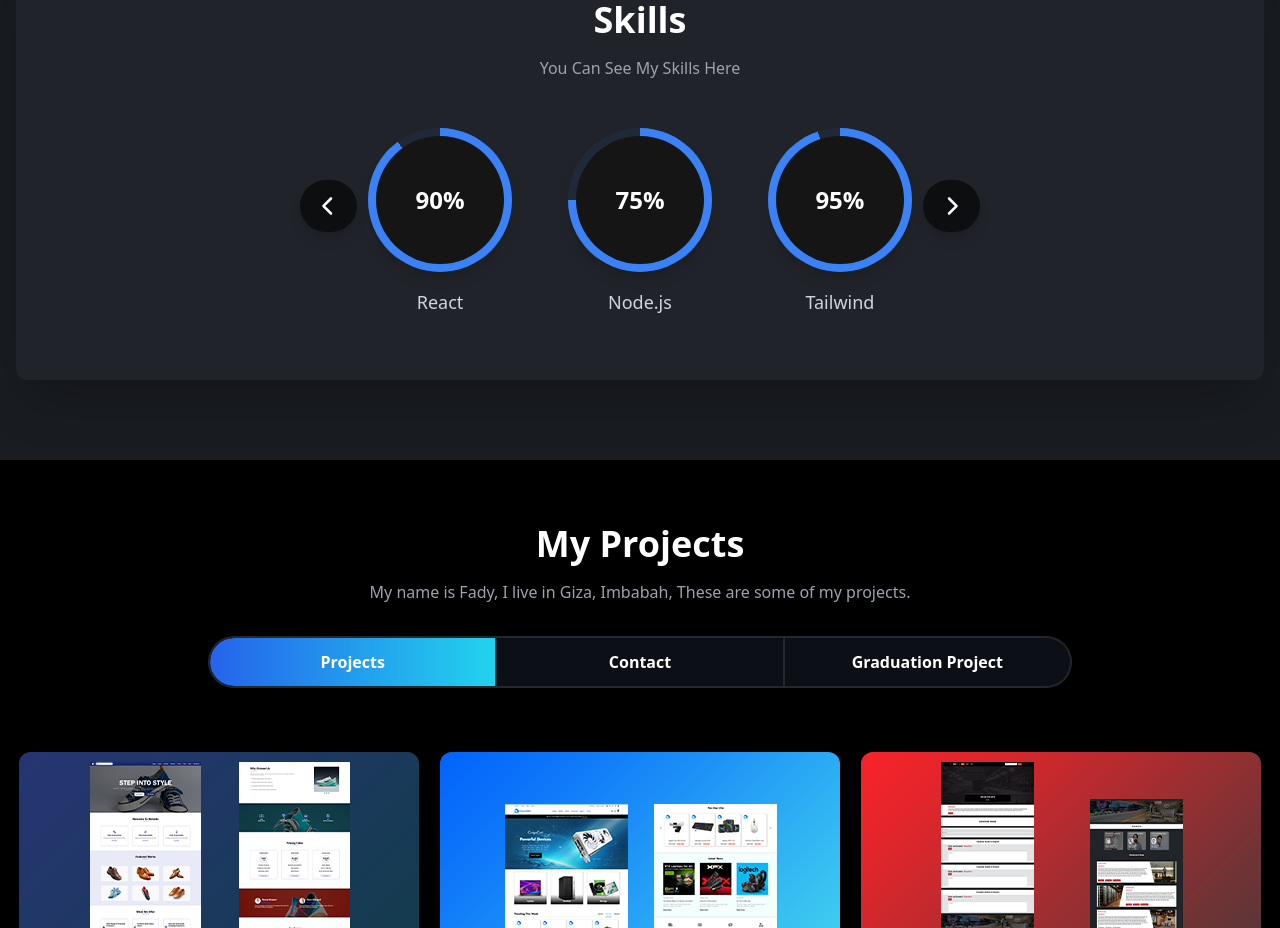
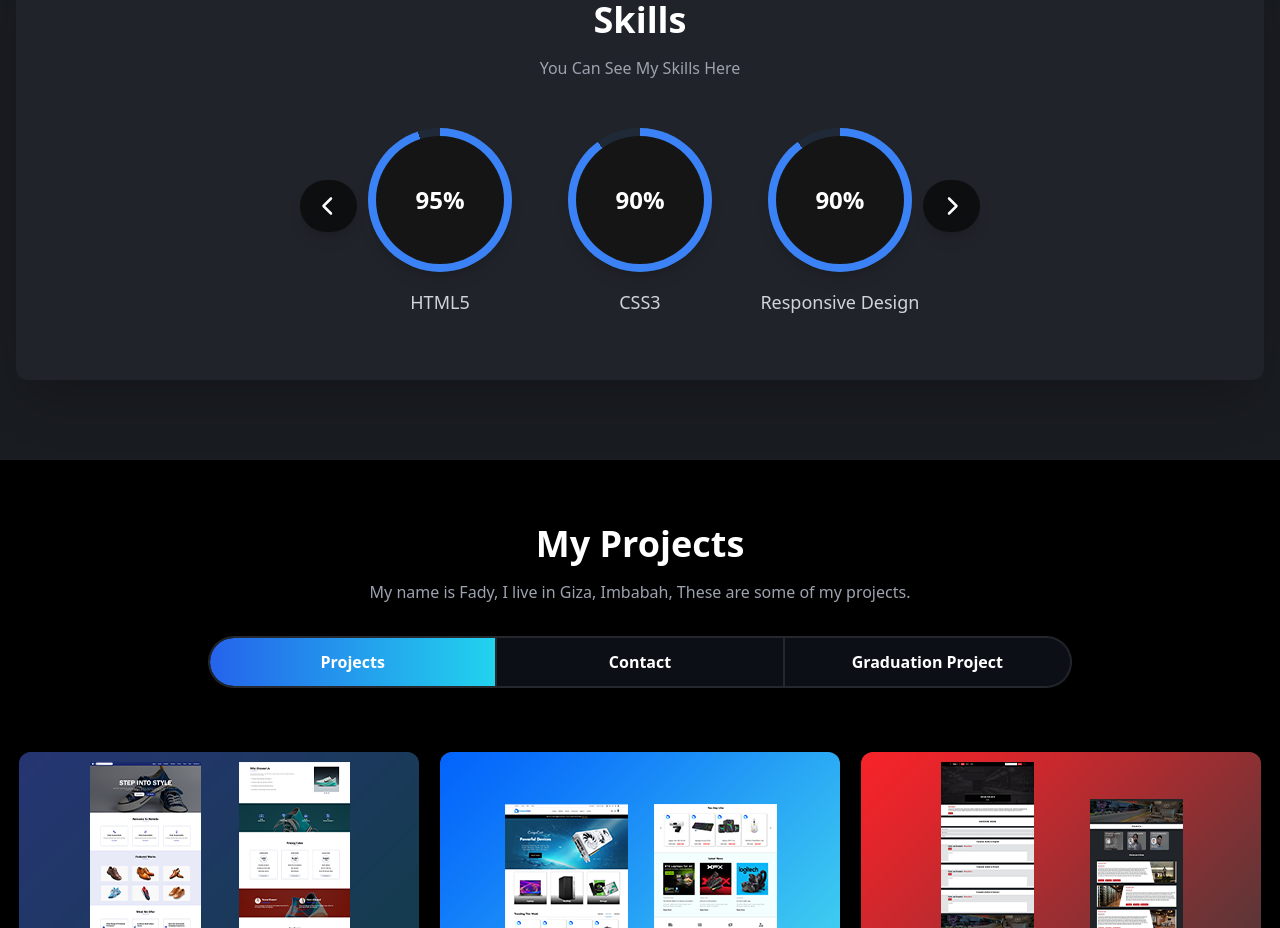
Before and after one commit to devfadyhany/Portfolio, a React (Vite) app: page /section1 in a window 1280 px wide. Shown: the part 860-1788 px from the top of the page. Built offline with nearby package versions, Linux system fonts and the light colour scheme.

Commit message:
update skills list

```diff
--- a/src/components/Skills.jsx
+++ b/src/components/Skills.jsx
@@ -6,11 +6,15 @@ import { FontAwesomeIcon } from "@fortawesome/react-fontawesome";
 import { useEffect, useState } from "react";
 
 const SKILLS_DATA = [
-  { name: "React", percentage: 90 },
-  { name: "Node.js", percentage: 75 },
-  { name: "Tailwind", percentage: 95 },
-  { name: "MongoDB", percentage: 70 },
-  { name: "JavaScript", percentage: 85 },
+  { name: "HTML5", percentage: 95 },
+  { name: "CSS3", percentage: 90 },
+  { name: "Responsive Design", percentage: 90 },
+  { name: "JavaScript (ES6+)", percentage: 85 },
+  { name: "React", percentage: 80 },
+  { name: "Bootstrap", percentage: 95 },
+  { name: "Tailwind", percentage: 90 },
+  { name: "Express.js", percentage: 90 },
+  { name: "MongoDB", percentage: 90 },
 ];
 
 function SkillCircle({ name, percentage }) {
```
